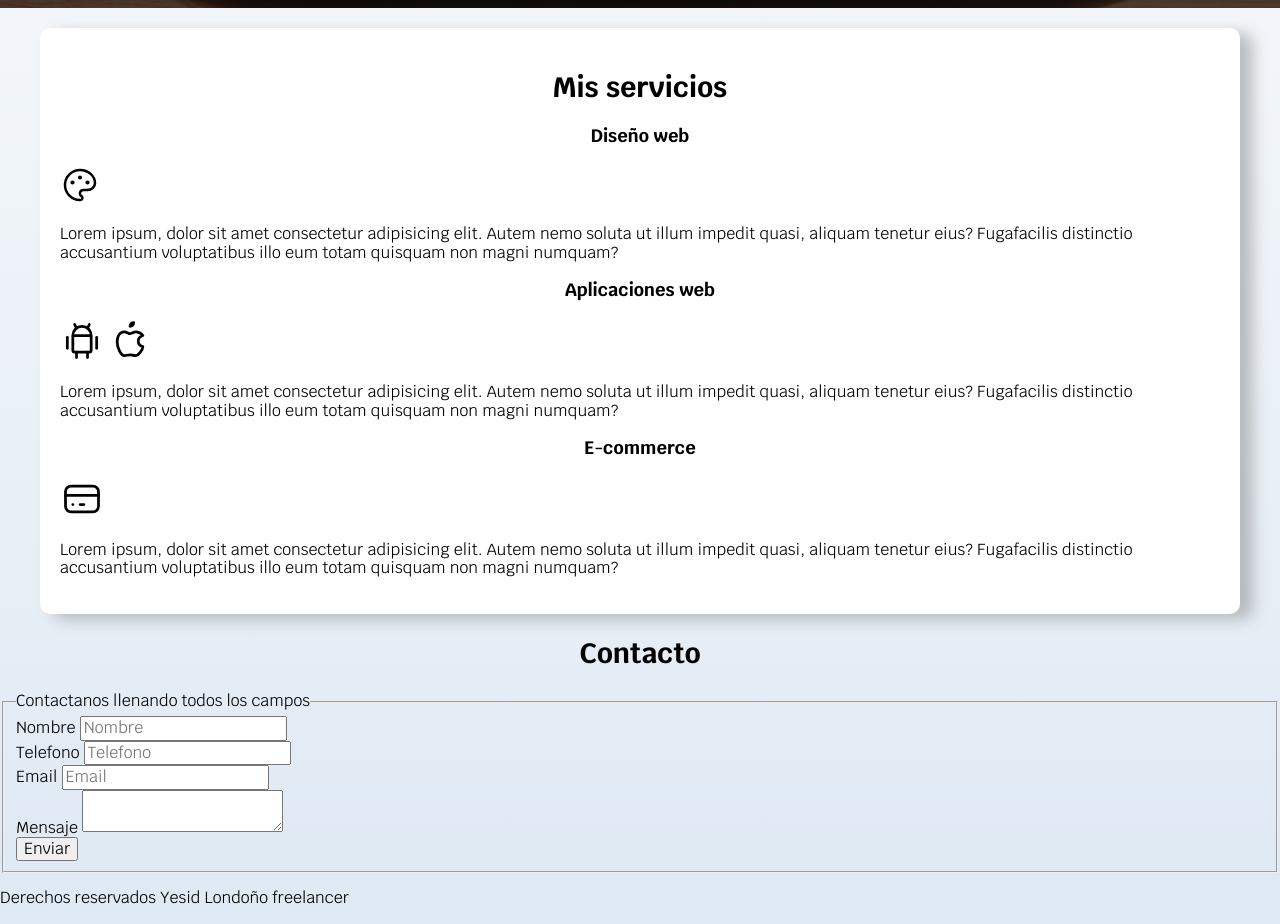
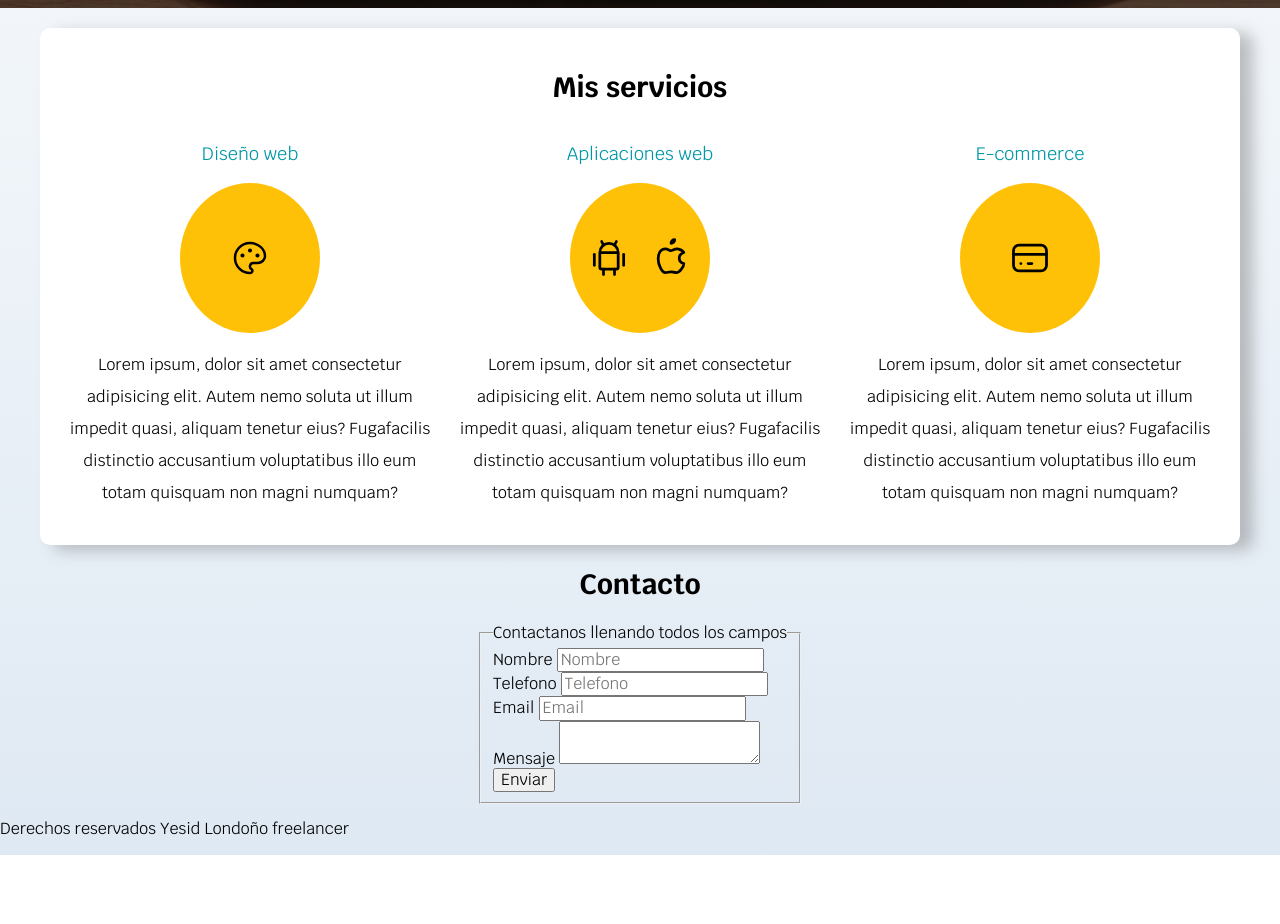
Before and after one commit to yesidL12/Desarrollo-web, a plain HTML site: page index.html in a window 1280 px wide. Shown: the part 580-1504 px from the top of the page. After the commit the page ends 1435 px from the top, so only its background shows below. Drawn offline with Linux system fonts and the light colour scheme.

Commit message:
hice parte del body y los iconos

```diff
--- a/CSS/estilos.css
+++ b/CSS/estilos.css
@@ -187,3 +187,41 @@ background-color: var(--blanco);
 padding: 2rem;
 border-radius: 1rem;
 }
+/*alineacion de los servicios con grid*/
+@media (min-width: 768px) {
+    .servicios {
+        display: grid;
+        grid-template-columns: 1fr 1fr 1fr;
+        column-gap: 1rem;
+    }
+}
+/*flexbox = Para la alineacion de los elementos que estarán dentro de contenedores.
+Grid = para definir el Layout del sitio web, como pueden ser las columnas o
+contenedores de elementos*/
+
+/*redondeado de los iconos y todo lo relacionado a los iconos*/
+/*centra los circulos y su contenido*/
+.servicio{
+display: flex;
+flex-direction: column;
+align-items: center;
+}
+.servicio h3{
+color:var(--secundario);
+font-weight: normal;
+}
+/*hace un interlineado*/
+.servicio p{
+    line-height: 2;
+    text-align: center;
+}
+/*crea un circulo perfecto*/
+.servicio .iconos{
+height: 15rem;
+width: 14rem;
+background-color: var(--primario);
+border-radius: 50%;
+display: flex;
+justify-content: space-evenly;
+align-items: center;
+}
--- a/index.html
+++ b/index.html
@@ -62,8 +62,10 @@
     <main class="contenedor sombra">
         <!--Seccion de servicios-->
         <h2>Mis servicios</h2>
-        <section>
+        <div class="servicios">
+            <section class="servicio">
                 <h3>Diseño web</h3>
+                <div class="iconos">
                     <svg xmlns="http://www.w3.org/2000/svg" class="icon icon-tabler icon-tabler-palette" width="40" height="40" viewBox="0 0 24 24" stroke-width="1.5" stroke="#000000" fill="none" stroke-linecap="round" stroke-linejoin="round">
                         <path stroke="none" d="M0 0h24v24H0z" fill="none"/>
                         <path d="M12 21a9 9 0 1 1 0 -18a9 8 0 0 1 9 8a4.5 4 0 0 1 -4.5 4h-2.5a2 2 0 0 0 -1 3.75a1.3 1.3 0 0 1 -1 2.25" />
@@ -71,12 +73,14 @@
                         <circle cx="12" cy="7.5" r=".5" fill="currentColor" />
                         <circle cx="16.5" cy="10.5" r=".5" fill="currentColor" />
                     </svg>
+                </div>
                 <!--para generar texto random se puede usar la tecnica "lorem  ipsum"-->
                 <p>Lorem ipsum, dolor sit amet consectetur adipisicing elit. Autem nemo soluta ut illum impedit quasi, aliquam tenetur eius? Fugafacilis distinctio accusantium voluptatibus illo eum totam quisquam non magni numquam?</p>
             </section>
 
-        <section>
+            <section class="servicio">
                 <h3>Aplicaciones web</h3>
+                <div class="iconos">
                     <svg xmlns="http://www.w3.org/2000/svg" class="icon icon-tabler icon-tabler-brand-android" width="44" height="44" viewBox="0 0 24 24" stroke-width="1.5" stroke="currentColor" fill="none" stroke-linecap="round" stroke-linejoin="round">
                         <path stroke="none" d="M0 0h24v24H0z" fill="none"/>
                         <line x1="4" y1="10" x2="4" y2="16" />
@@ -93,12 +97,14 @@
                         <path d="M9 7c-3 0 -4 3 -4 5.5c0 3 2 7.5 4 7.5c1.088 -.046 1.679 -.5 3 -.5c1.312 0 1.5 .5 3 .5s4 -3 4 -5c-.028 -.01 -2.472 -.403 -2.5 -3c-.019 -2.17 2.416 -2.954 2.5 -3c-1.023 -1.492 -2.951 -1.963 -3.5 -2c-1.433 -.111 -2.83 1 -3.5 1c-.68 0 -1.9 -1 -3 -1z" />
                         <path d="M12 4a2 2 0 0 0 2 -2a2 2 0 0 0 -2 2" />
                     </svg>
+                </div>
 
                 <p>Lorem ipsum, dolor sit amet consectetur adipisicing elit. Autem nemo soluta ut illum impedit quasi, aliquam tenetur eius? Fugafacilis distinctio accusantium voluptatibus illo eum totam quisquam non magni numquam?</p>
             </section>
 
-        <section>
+            <section class="servicio">
                 <h3>E-commerce</h3>
+                <div class="iconos">
                     <svg xmlns="http://www.w3.org/2000/svg" class="icon icon-tabler icon-tabler-credit-card" width="44" height="44" viewBox="0 0 24 24" stroke-width="1.5" stroke="currentColor" fill="none" stroke-linecap="round" stroke-linejoin="round">
                         <path stroke="none" d="M0 0h24v24H0z" fill="none"/>
                         <rect x="3" y="5" width="18" height="14" rx="3" />
@@ -106,12 +112,14 @@
                         <line x1="7" y1="15" x2="7.01" y2="15" />
                         <line x1="11" y1="15" x2="13" y2="15" />
                     </svg>
+                </div>
                 <p>Lorem ipsum, dolor sit amet consectetur adipisicing elit. Autem nemo soluta ut illum impedit quasi, aliquam tenetur eius? Fugafacilis distinctio accusantium voluptatibus illo eum totam quisquam non magni numquam?</p>
                 <!--final seccion de servicios-->
             </section>
+        </div>
     </main>
 
-    <section>
+    <section class="servicio">
         <h2>Contacto</h2>
 
         <!--Inicio del formulario-->
```
Lines whose indentation alone changed are shown as unchanged.
